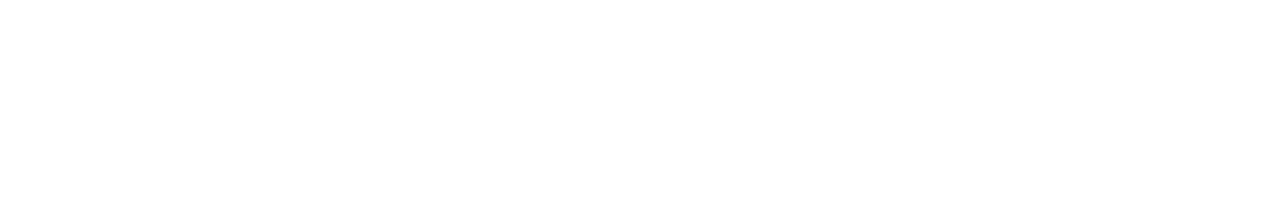
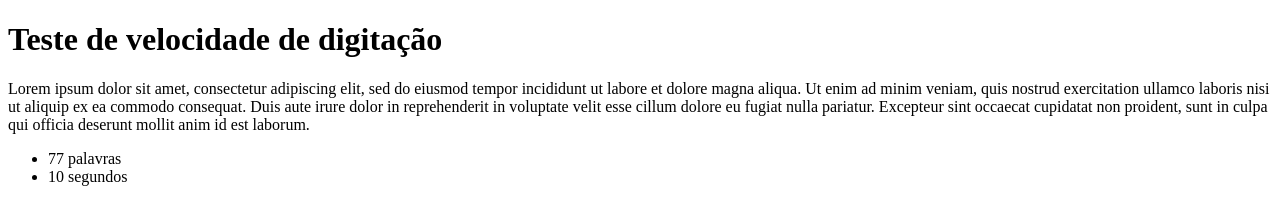
Before and after one commit to Gustavo-Br-Santos/Aulas_alura_jquery, a plain HTML site: page alura-typer/public/principal.html in a window 1280 px wide. Drawn offline with Linux system fonts and the light colour scheme.

Commit message:
Adição das funcionafidade de contar a quantidade de palavras no paragrafo

```diff
--- /dev/null
+++ b/alura-typer/public/js/main.js
@@ -0,0 +1,13 @@
+// O simbolo $ é a mesma coisa que usar a função Jquery, de uma forma simplificada
+// e nesse caso, esta buscando no html o elemento com a classe frase e chamendo o
+// metodo text para trazer apenas o texto dessa tag
+var frase = $(".frase").text();
+
+// Conta a quantidade de palavras separando cada palavra por espaço e contando cada uma.
+var numeroPalavras = frase.split(" ").length;
+
+// Traz um objeto jquery do elemento html com o id tamanho-frase
+var tamanhoFrase = $("#tamanho-frase");
+
+// A função text, quando passado parâmetros, insere elementos dentro da tag
+tamanhoFrase.text(numeroPalavras);
--- a/alura-typer/public/principal.html
+++ b/alura-typer/public/principal.html
@@ -2,9 +2,23 @@
 <html lang="pt-br">
 <head>
     <meta charset="UTF-8">
-    <title>Alura Typer</title>
+    <title>Velocidade digitação</title>
 </head>
 <body>
-    <!-- Seja bem vindo ao curso de jQuery :) -->
+    <h1>Teste de velocidade de digitação</h1>
+
+    <!-- Paragrafo que conterá o texto de desafio para o usuario digitar -->
+    <p class="frase">
+    	Lorem ipsum dolor sit amet, consectetur adipiscing elit, sed do eiusmod tempor incididunt ut labore et dolore magna aliqua. Ut enim ad minim veniam, quis nostrud exercitation ullamco laboris nisi ut aliquip ex ea commodo consequat. Duis aute irure dolor in reprehenderit in voluptate velit esse cillum dolore eu fugiat nulla pariatur. Excepteur sint occaecat cupidatat non proident, sunt in culpa qui officia deserunt mollit anim id est laborum.
+    </p>
+
+    <!-- Lista que armazena a quantidade de letras do paragrafo e o tempo do usuário -->
+    <ul class="informacoes">
+    	<li ><span id="tamanho-frase">30</span> palavras</li>
+    	<li>10 segundos</li>
+    </ul>
+
+    <script type="text/javascript" src="js/jquery.js"></script>
+    <script type="text/javascript" src="js/main.js"></script>
 </body>
 </html>
```
